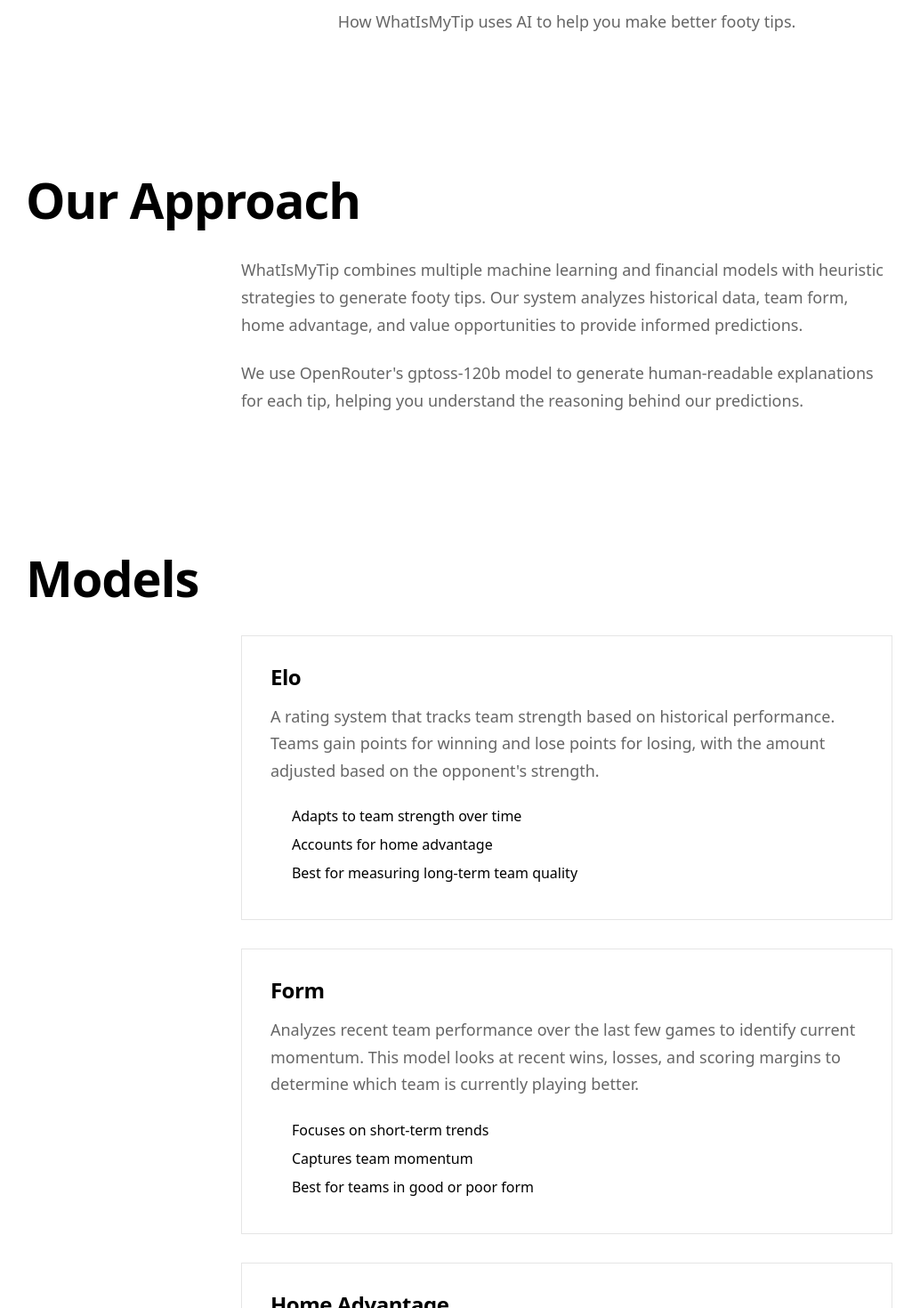
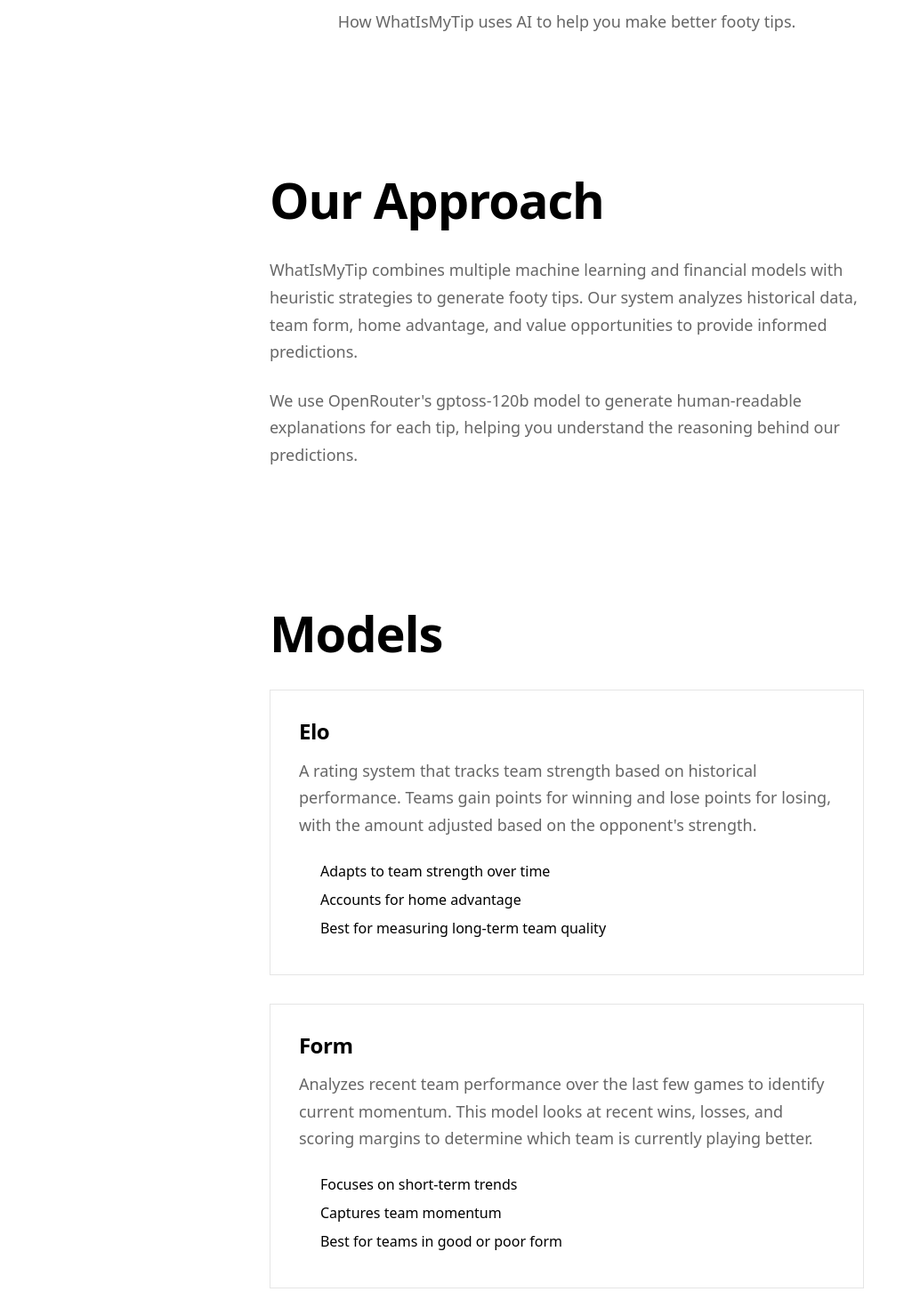
Before and after one commit to danielpaparo98/WhatIsMyTip, a Nuxt app in the folder frontend/: page /about in a window 1280 px wide. Shown: the part 220-1690 px from the top of the page at 89% size, without its empty margins (3-1037 px from the left). Built offline with nearby package versions, Linux system fonts and the light colour scheme.

Commit message:
✨ fix: align headers with content width by moving max-width to parent containers

```diff
--- a/frontend/pages/about.vue
+++ b/frontend/pages/about.vue
@@ -160,30 +160,26 @@
 .hero {
   padding: 3rem 1.5rem;
   text-align: center;
+  max-width: 80ch;
+  margin: 0 auto;
 }
 
 .hero h1 {
   font-size: clamp(2rem, 6vw, 4rem);
   margin-bottom: 1rem;
-  max-width: 80ch;
-  margin-left: auto;
-  margin-right: auto;
 }
 
 .section {
   padding: 3rem 1.5rem;
+  max-width: 80ch;
+  margin: 0 auto;
 }
 
 .section h2 {
   margin-bottom: 1.5rem;
-  max-width: 80ch;
-  margin-left: auto;
-  margin-right: auto;
 }
 
 .content {
-  max-width: 80ch;
-  margin: 0 auto;
   line-height: 1.8;
 }
 
@@ -191,8 +187,6 @@
   display: flex;
   flex-direction: column;
   gap: 1.5rem;
-  max-width: 80ch;
-  margin: 0 auto;
 }
 
 .model-card {
@@ -218,8 +212,6 @@
   display: flex;
   flex-direction: column;
   gap: 1.5rem;
-  max-width: 80ch;
-  margin: 0 auto;
 }
 
 .heuristic-card {
```
